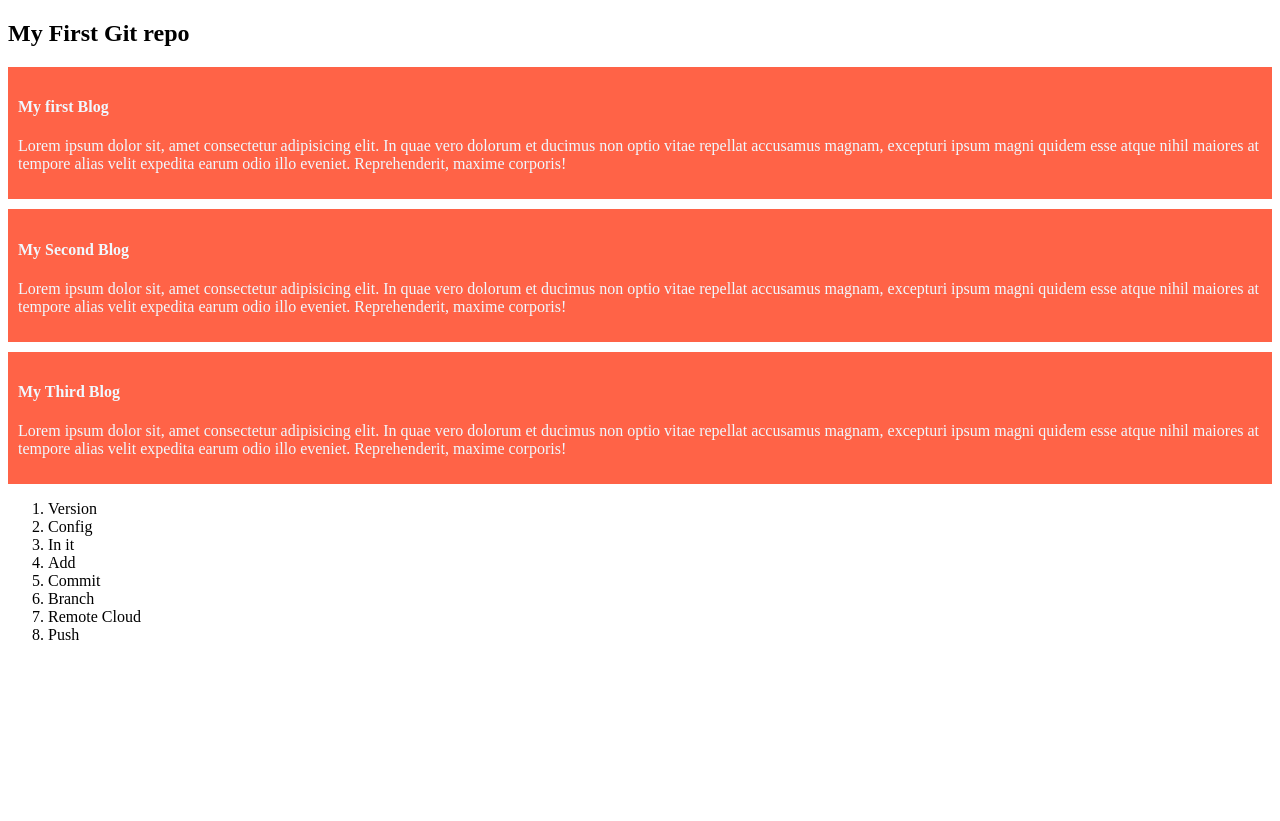
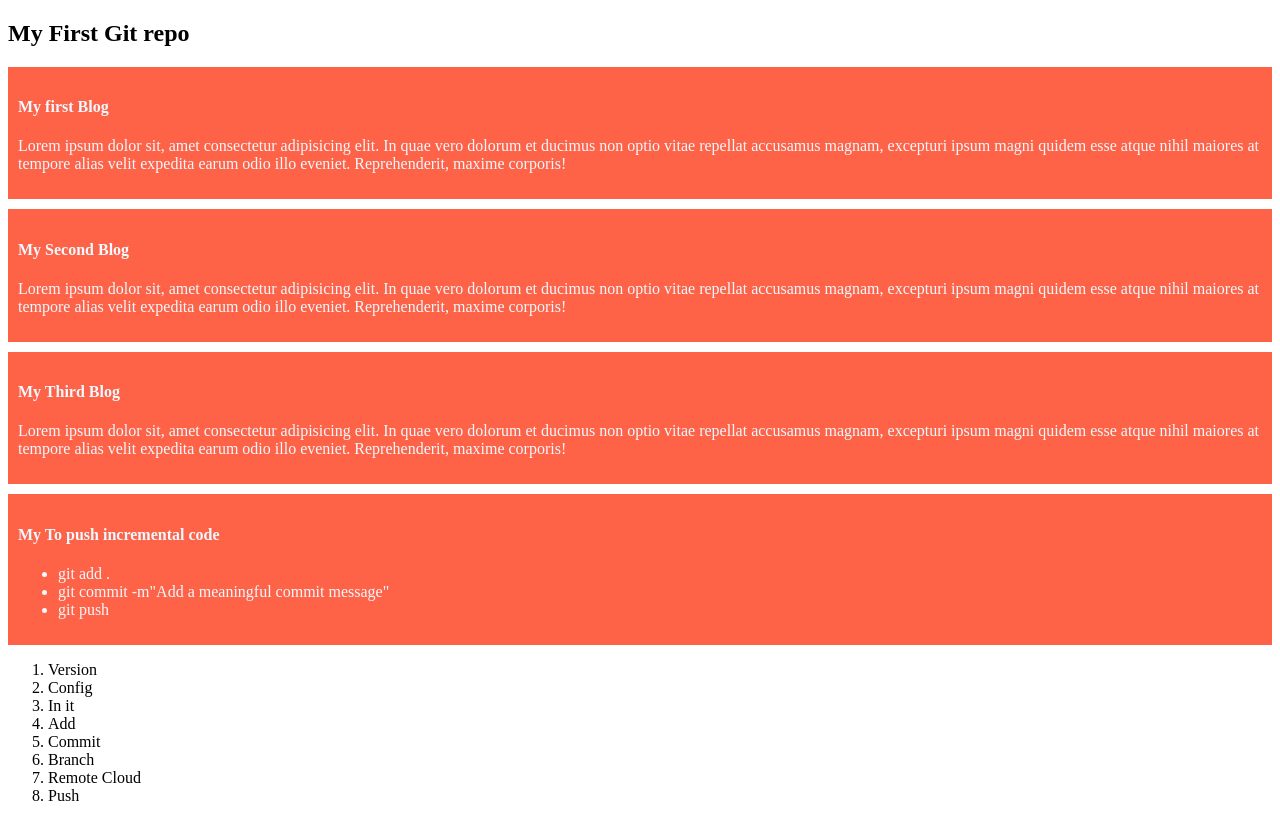
Before and after one commit to abusufianhasib/firstgit, a plain HTML site: page index.html in a window 1280 px wide. Before the commit the page ends 800 px from the top, so only its background shows below. Drawn offline with Linux system fonts and the light colour scheme.

Commit message:
Add a meaningful commit message

```diff
--- a/index.html
+++ b/index.html
@@ -32,6 +32,14 @@
             Reprehenderit, maxime corporis!
         </p>
     </div>
+    <div>
+        <h4>My To push incremental code</h4>
+        <ul>
+            <li>git add .</li>
+            <li>git commit -m"Add a meaningful commit message"</li>
+            <li>git push</li>
+        </ul>
+    </div>
     <ol>
         <li>Version</li>
         <li>Config</li>
```
